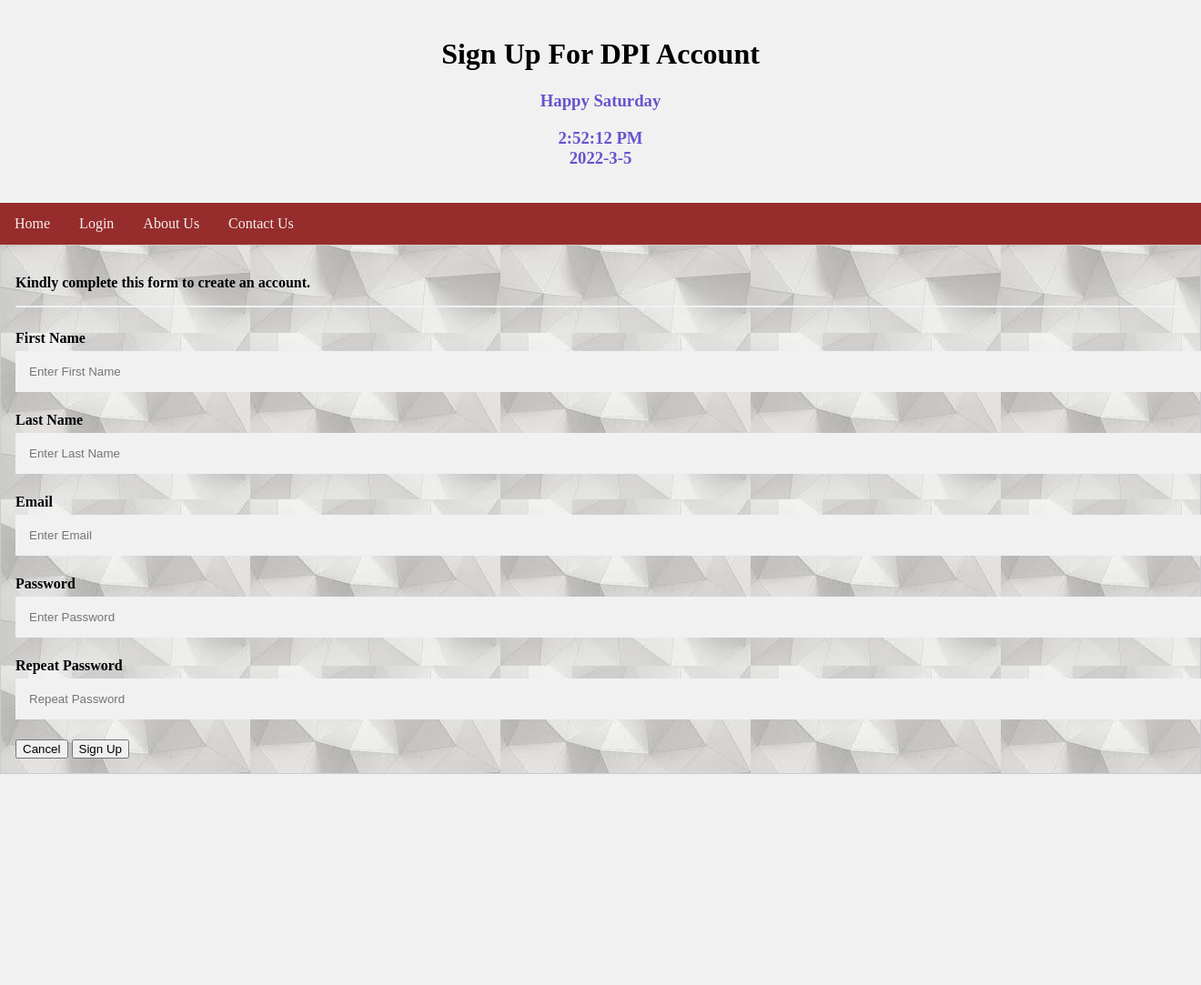
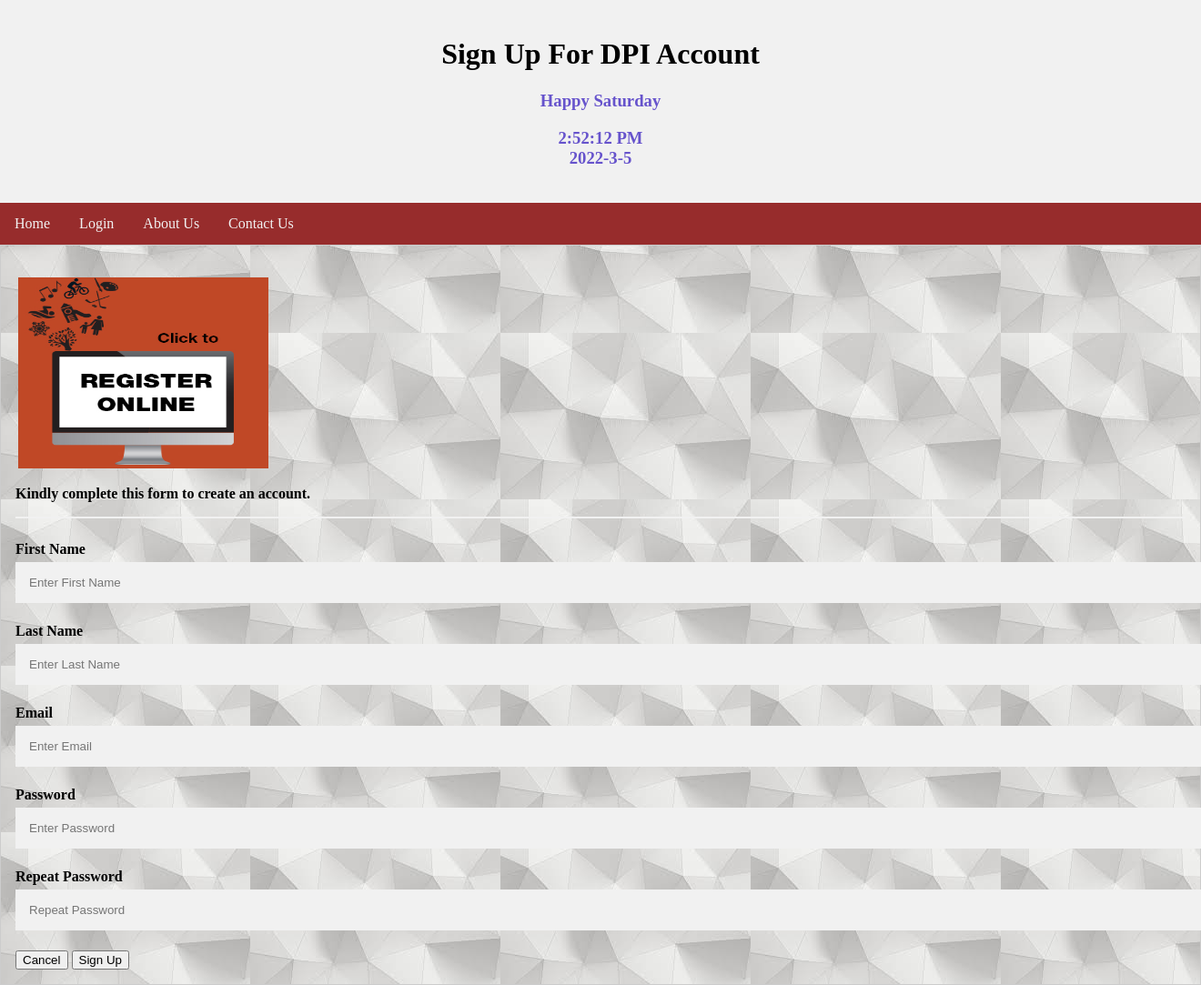
Before and after one commit to DPI910Group5/DPI910Project1, a PHP site: page /regist.php in a window 1320 px wide; the page is wider, and only the part inside the window is pictured. Shown: that part at 91% size. Before the commit the page ends 851 px from the top of that part, so only its background shows below. Run offline with PHP 8.4, Linux system fonts and the light colour scheme; data that the repository does not hold is empty.

Commit message:
Update regist.php

```diff
--- a/regist.php
+++ b/regist.php
@@ -27,6 +27,8 @@
 <form name='registration' action="regist.php" method="POST" style="border:1px solid #ccc">
 <?php include ('errors.php');?>
 <div class="container">
+      <table> <td>
+        <p><img src="reg.jpg" alt="bk1" width="275" height="210" align="left"/></p></td></table>
    <b> <p>Kindly complete this form to create an account.</p> </b>
       <hr>
       <label for="fname"><b>First Name</b></label>
```
